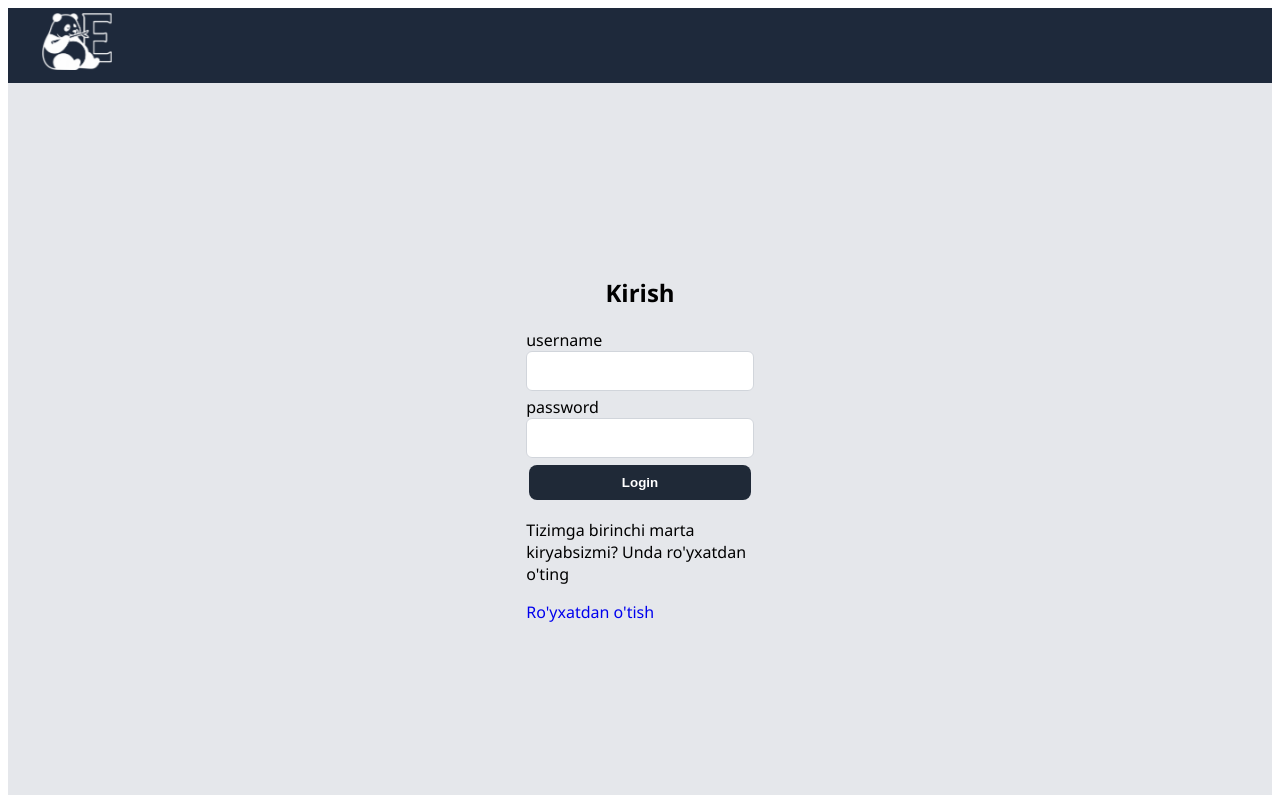
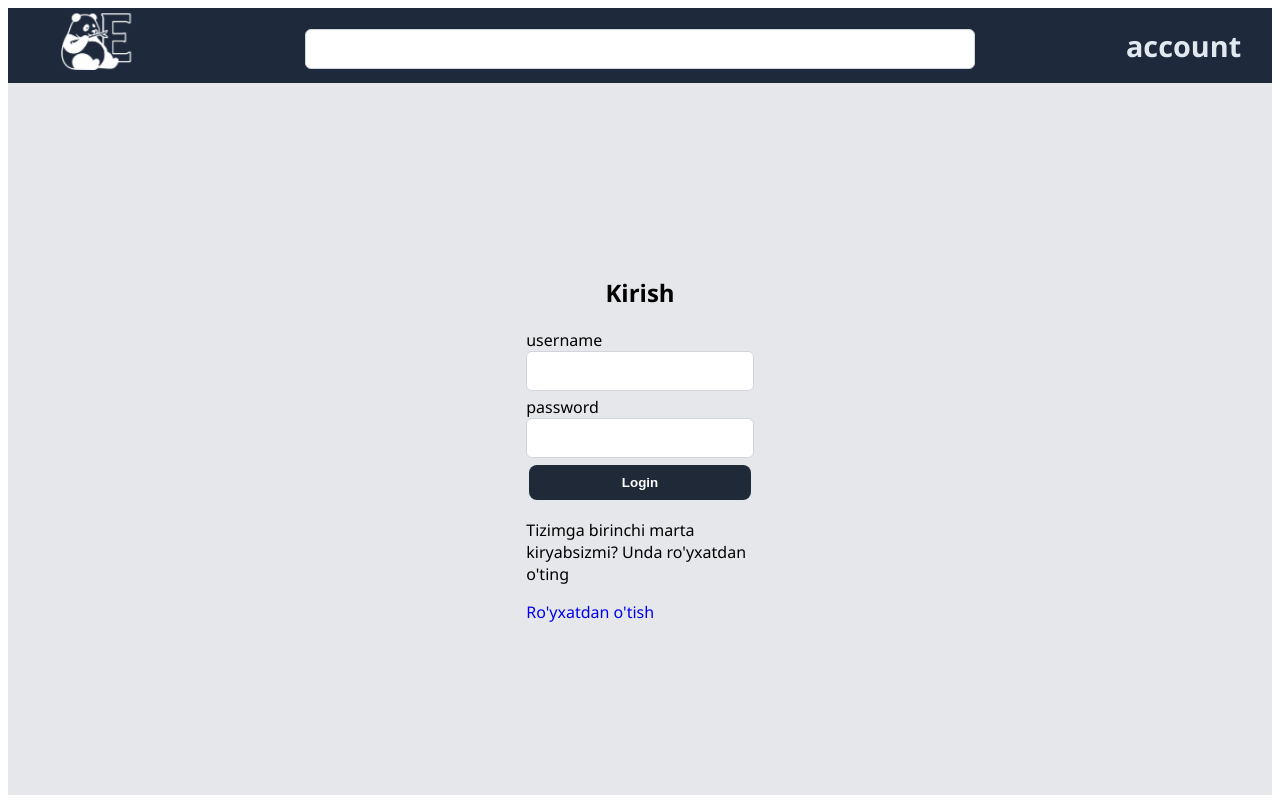
Before and after one commit to IO1711/TechTipsUzbCreator, a React (Vite) app: page /login in a window 1280 px wide. Built offline with nearby package versions, Linux system fonts and the light colour scheme; no server answers.

Commit message:
search logic added

```diff
--- a/package.json
+++ b/package.json
@@ -11,6 +11,7 @@
   },
   "dependencies": {
     "clsx": "^2.1.1",
+    "fuse.js": "^7.1.0",
     "react": "^19.1.0",
     "react-dom": "^19.1.0",
     "react-router-dom": "^7.6.0",
--- a/src/App.css
+++ b/src/App.css
@@ -84,13 +84,57 @@
   align-items: center;
   font-size: 1.8rem;
   font-weight: bold;
-  text-align:justify;
+  text-align:center;
+  z-index: 1000;
+  position: relative;
+}
+
+.header-big-child{
+  position: relative;
+  flex: 4;
+  padding-left: 10%;
+  padding-right: 10%;
+  z-index: 9;
+}
+
+.search-results {
+  position: absolute;
+  top: 100%;
+  left: 10%;
+  background: white;
+  border: 1px solid #ccc;
+  margin-top: 4px;
+  width: 80%;  /* match input width */
+  max-height: 200px;
+  overflow-y: auto;
+  z-index: 2000;
+  border-radius: 6px;
+  box-shadow: 0 4px 6px rgba(0,0,0,0.1);
+  font-size: 1.0rem;
+  color: var(--color-content-text);
+}
+
+.search-result-row {
+  padding: 8px 12px;
+  cursor: pointer;
+  color: var(--color-content-text);
+}
+
+.search-result-row:hover {
+  background: #f5f5f5;
+}
+
+
+.header-child{
+  flex: 1;
+  position: relative;
 }
 
 .header img {
   height: 2em;
   width: auto;
   margin-left: 1em;
+  margin-right: 1em;
 }
 
 a {
@@ -142,6 +186,8 @@ a {
 .menu-bar {
   display: flex;
   background-color: var(--color-menu-bg);
+  position: relative;
+  z-index: 10;
 }
 
 .menu-item {
@@ -346,6 +392,10 @@ a {
   box-shadow: 0 0 0 3px rgba(59, 130, 246, 0.2);
 }
 
+.search-input{
+  margin: 0;
+}
+
 
 /*.slide-page {
   position: absolute;
--- a/src/App.jsx
+++ b/src/App.jsx
@@ -8,12 +8,16 @@ import Content from "./Content.jsx";
 import Login from "./Login.jsx";
 import Register from "./Register.jsx";
 import { useEffect, useState } from "react";
+import { preloadTopics} from "./searchIndex.js";
 
 
 function App() {
 
-  const [authToken, setAuthToken] = useState(null);
+  const [authToken, setAuthToken] = useState(localStorage.getItem("authToken"));
 
+  useEffect(()=>{
+    preloadTopics();
+  },[]);
 
 
 
--- a/src/Header.jsx
+++ b/src/Header.jsx
@@ -1,9 +1,27 @@
 import {Link} from "react-router-dom";
+import Input from "./Input";
+import { search } from "./searchIndex";
+import SearchResults from "./SearchResult";
+import { useState } from "react";
 
-const Header = () => {
+const Header = (props) => {
+
+    const [results, setResults] = useState([]);
+
+    const handleSearchChange = (event) => {
+      console.log(search(event.target.value));
+      setResults(search(event.target.value));
+    }
+
     return <>
     <div className="header">
-      <Link to={"/"}><img src="./panda_E_white_transparent_trimmed.png"/></Link>
+      <div className="header-child"><Link to={"/"}><img src="./panda_E_white_transparent_trimmed.png"/></Link></div>
+      <div className="header-big-child">
+        <Input type="search" onChange={handleSearchChange} className="search-input"/>
+        <SearchResults results={results}></SearchResults>
+      </div>
+
+      <div className="header-child">account</div>
     </div>
   </>
 }
--- a/src/Input.jsx
+++ b/src/Input.jsx
@@ -1,8 +1,15 @@
+import clsx from "clsx";
 
 const Input = (props) => {
+
+    const classNames = clsx(
+        "custom-input",
+        props.className
+    );
+
     return <>
         <label htmlFor={props.name}>{props.name}</label>
-        <input className="custom-input" onChange={props.onChange} type={props.type} name={props.name}/>
+        <input className={classNames} onChange={props.onChange} type={props.type} name={props.name}/>
     </>
 }
 
--- a/src/Login.jsx
+++ b/src/Login.jsx
@@ -28,6 +28,7 @@ const Login = (props) => {
             password
         }).then(data => {
 
+            localStorage.setItem("authToken", data);
             props.handleAuth(data);
             navigate("/")
         });
--- /dev/null
+++ b/src/SearchResult.jsx
@@ -0,0 +1,23 @@
+import { Link } from "react-router-dom";
+
+
+const SearchResults = ({results}) => {
+    if(!results.length) return null;
+    console.log("Search results: " + results);
+
+    return <>
+        <div className="search-results">
+            {
+                results.map((item, i) => (
+                <Link key={i} to={`/${item.appName}/${item.topicName}`}>
+                <div key={i} className="search-result-row">
+                    {item.appName + " -> " + item.topicName}
+                </div>
+                </Link>
+                ))
+            }
+        </div>
+    </>
+}
+
+export default SearchResults;
--- /dev/null
+++ b/src/searchIndex.js
@@ -0,0 +1,31 @@
+import Fuse from "fuse.js";
+
+let fuse = null;
+
+window.addEventListener("DOMContentLoaded", () => {
+
+});
+
+const preloadTopics = async () => {
+    try {
+        const res = await fetch("https://uztechtips.onrender.com/api/v1/getAllTopics");
+        const topics = await res.json();
+
+        fuse = new Fuse(topics, {
+            keys:["appName", "topicName"],
+            threshold:0.3
+        });
+
+        console.log("Search index ready: " + JSON.stringify(topics));
+
+    } catch(e) {
+        console.error("Failed to preload topics ", e);
+    }
+}
+
+const search = (query) => {
+    if(!fuse) return [];
+    return fuse.search(query).map(r => r.item);
+}
+
+export {preloadTopics, search};
```
Also changed, not shown: 1 other file (tests, documents, lock files or other folders).
